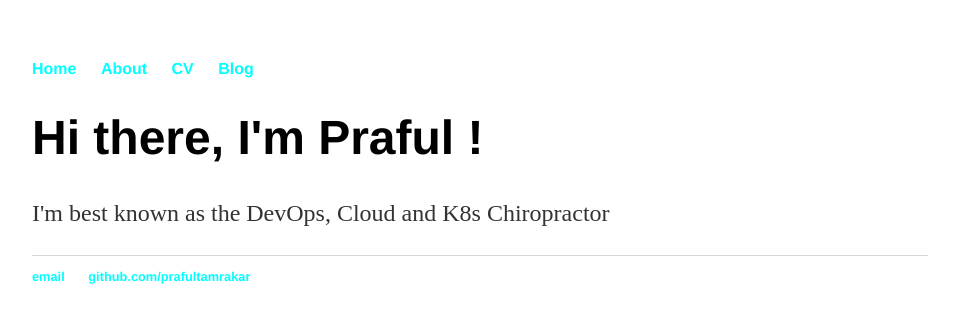
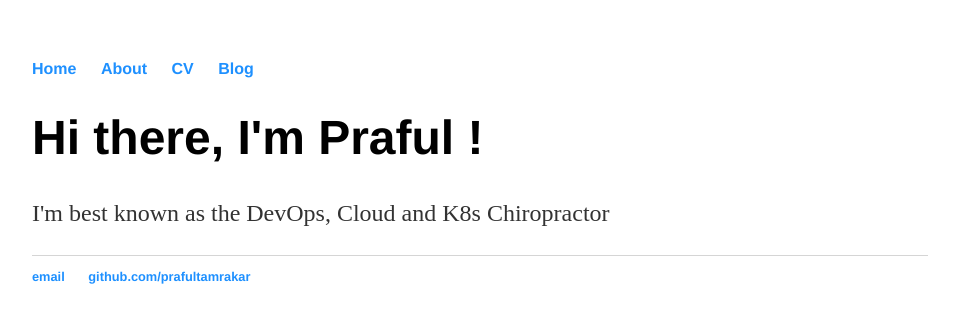
Before and after one commit to prafultamrakar/prafultamrakar.github.io, a Jekyll site: the page built from index.html, in a window 1280 px wide. Shown: the top 323 px of the page, without its empty margins (160-1119 px from the left). Built offline with Jekyll 4.4.1, drawn with Linux system fonts in a browser that asks for light colours.

Commit message:
Update main.css

```diff
--- a/css/main.css
+++ b/css/main.css
@@ -14,7 +14,7 @@ nav ul li, footer ul li {
 }
 a {
     text-decoration: none;
-    color: #00FFFF;
+    color: #1E90FF;
 }
 a:hover {
     text-decoration: underline;
```
